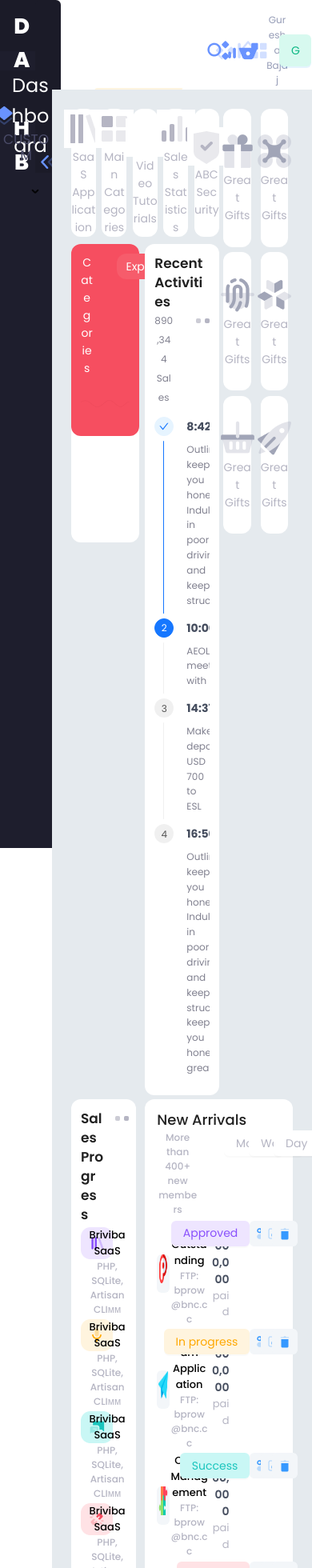
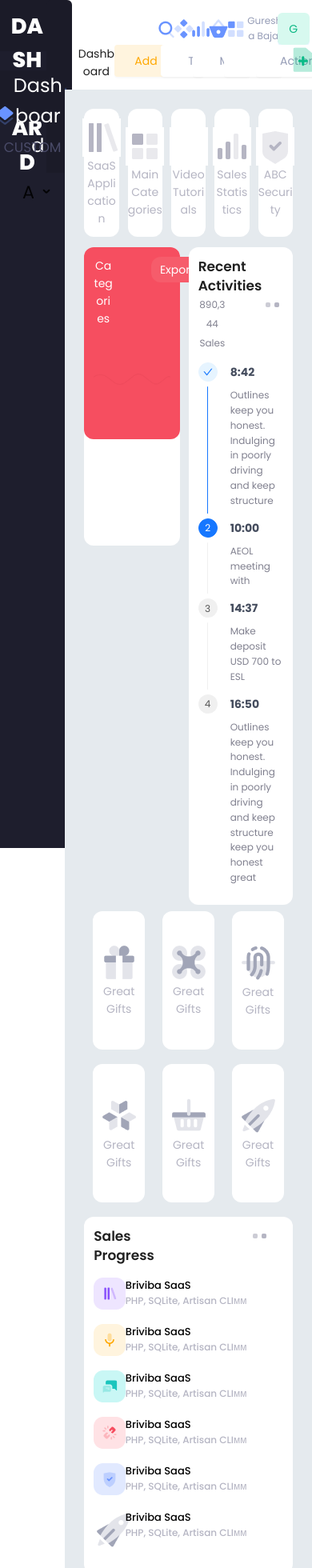
Before and after one commit to guresha17/Evotech-Global-Assessment, a React (Create React App) app: page / in a window 390 px wide. Shown: the top 1960 px of the page at 80% size. Built offline with nearby package versions, Linux system fonts and the light colour scheme.

Commit message:
responsiveness continued...

```diff
--- a/src/Components/HeaderComponent.tsx
+++ b/src/Components/HeaderComponent.tsx
@@ -41,10 +41,10 @@ const HeaderComponent: React.FC = () => {
             <Row className='header-main'>
                 <Col xs={24}>
                     <Row>
-                        <Col xs={15} md={9}  lg={12} xl={15}>
+                        <Col xs={9} md={9}  lg={12} xl={15}>
 
                         </Col>
-                        <Col xs={9} md={15}  lg={12} xl={9}>
+                        <Col xs={15} md={15}  lg={12} xl={9}>
                             <Row className='d-flex'>
                                 {headerIcons.map((headerIcon, index) => (
                                     <Col key={index} xs={2} className='d-flex-center'>
@@ -63,7 +63,7 @@ const HeaderComponent: React.FC = () => {
                 </Col>
                 <Col xs={24}>
                     <Row>
-                        <Col xs={6} md={8} lg={7} xl={6}>
+                        <Col xs={8} md={8} lg={7} xl={6}>
                             <Row>
                                 <Col xs={12} className='d-flex-center'>
                                     <Typography>Dashboard</Typography>
@@ -73,10 +73,10 @@ const HeaderComponent: React.FC = () => {
                                 </Col>
                             </Row>
                         </Col>
-                        <Col xs={6} md={1} lg={6} xl={9}>
+                        <Col xs={1} md={1} lg={6} xl={9}>
 
                         </Col>
-                        <Col xs={9} md={15} lg={11} xl={9}>
+                        <Col xs={15} md={15} lg={11} xl={9}>
                             <Row className='d-flex'>
                                 <Col xs={2}>
                                     <Button className='button-style'>Today</Button>
--- a/src/Components/MainComponent.tsx
+++ b/src/Components/MainComponent.tsx
@@ -7,10 +7,10 @@ const MainComponent : React.FC = () => {
     return (
         <>
             <Row style={{ height : "100vh ", width : "100vw"}}>
-                <Col xs={4} md={5} lg={5} xl={4}>
+                <Col xs={5} md={5} lg={5} xl={4}>
                     <DashboardComponent />
                 </Col>
-                <Col xs={20} md={19} lg={19} xl={20}>
+                <Col xs={19} md={19} lg={19} xl={20}>
                     <MainPageComponent />
                 </Col>
             </Row>
--- a/src/Components/MainContentComponent.tsx
+++ b/src/Components/MainContentComponent.tsx
@@ -78,7 +78,7 @@ const MainContentComponent: React.FC = () => {
             <Row className='main-content-div'>
                 <Col xs={24}>
                     <Row>
-                        <Col xs={16} md={24} lg={24} xl={16}>
+                        <Col xs={24} md={24} lg={24} xl={16}>
                             <Row>
                                 <Col xs={24} style={{ marginBottom: '5%' }}>
                                     <Row className='d-flex'>
@@ -138,10 +138,10 @@ const MainContentComponent: React.FC = () => {
                             </Row>
 
                         </Col>
-                        <Col xs={8} md={24} lg={24} xl={8}>
+                        <Col xs={24} md={24} lg={24} xl={8}>
                             <Row className='d-flex'>
                                 {tabsContent2.map((tabContent, index) => (
-                                    <Col key={index} xs={12} md={8} lg={4} xl={12} className='d-flex-center' style={{ marginBottom: '7%' }}>
+                                    <Col key={index} xs={8} md={8} lg={4} xl={12} className='d-flex-center' style={{ marginBottom: '7%' }}>
                                         <Row className='d-flex-center tab-item-2'>
                                             <Col xs={24} className='d-flex-container'>
                                                 <img src={tabContent.icon} alt={tabContent.alt} />
@@ -159,20 +159,20 @@ const MainContentComponent: React.FC = () => {
                 </Col>
                 <Col xs={24}>
                     <Row className='d-flex'>
-                        <Col xs={7} md={24} lg={24} xl={7} className='mb'>
+                        <Col xs={24} md={24} lg={24} xl={7} className='mb'>
                             <SalesProgressComponent />
                         </Col>
-                        <Col xs={16} md={24} lg={24} xl={16} className='mb'>
+                        <Col xs={24} md={24} lg={24} xl={16} className='mb'>
                             <NewArrivalsComponent />
                         </Col>
                     </Row>
                 </Col>
                 <Col xs={24}>
                     <Row className='d-flex'>
-                        <Col xs={16} md={24} lg={24} xl={16} className='mb'>
+                        <Col xs={24} md={24} lg={24} xl={16} className='mb'>
                             <StatsComponent />
                         </Col>
-                        <Col xs={7} md={24} lg={24} xl={7} className='mb'>
+                        <Col xs={24} md={24} lg={24} xl={7} className='mb'>
                             <MiscellaneousComponent />
                         </Col>
                     </Row>
--- a/src/Components/MiscellaneousComponent.tsx
+++ b/src/Components/MiscellaneousComponent.tsx
@@ -27,7 +27,7 @@ const MiscellaneousComponent = () => {
                 <Col xs={24}>
                     <Row className='d-flex'>
                         {miscelleneousItems.map((miscellaneousItem, index) => (
-                            <Col key={index} xs={12} md={6} lg={6} xl={12} className='d-flex-center' style={{ marginBottom: '7%' }}>
+                            <Col key={index} xs={6} md={6} lg={6} xl={12} className='d-flex-center' style={{ marginBottom: '7%' }}>
                                 <Row className='d-flex-center'>
                                     <img src={miscellaneousItem.src} alt={miscellaneousItem.alt} className='cart-image' />
                                 </Row>
--- a/src/Components/NewArrivalsComponent.tsx
+++ b/src/Components/NewArrivalsComponent.tsx
@@ -118,10 +118,10 @@ const NewArrivalsComponent = () => {
                                     </Col>
                                 </Row>
                             </Col>
-                            <Col xs={4} md={5} lg={5} xl={4} style={{ display : "flex", justifyContent : "flex-end"}}>
+                            <Col xs={5} md={5} lg={5} xl={4} style={{ display : "flex", justifyContent : "flex-end"}}>
                                 <Button style={{ backgroundColor: newArrivalItem.backgroundColor, color: newArrivalItem.color, border: 'none' }}>{newArrivalItem.status}</Button>
                             </Col>
-                            <Col xs={6} md={5} lg={5} xl={6}>
+                            <Col xs={5} md={5} lg={5} xl={6}>
                                 <Row className='d-flex'>
                                     <Col xs={7}>
                                         <img src='/assets/images/Button Settings.png' alt='settings_icon' />
--- a/src/Components/StatsComponent.tsx
+++ b/src/Components/StatsComponent.tsx
@@ -14,10 +14,10 @@ const StatsComponent = () => {
         </Col>
         <Col xs={24} style={{ marginBottom: '3%' }}>
           <Row className='d-flex'>
-            <Col xs={8} md={9} lg={9} xl={8}>
+            <Col xs={9} md={9} lg={9} xl={8}>
               <Typography className='new-arrivals-sub-text'>More than 400+ new members</Typography>
             </Col>
-            <Col xs={11} md={15} lg={15} xl={11}>
+            <Col xs={15} md={15} lg={15} xl={11}>
               <Row className='d-flex'>
                 <Col xs={3}>
                   <Button className='new-arrival-button'>Month</Button>
```
